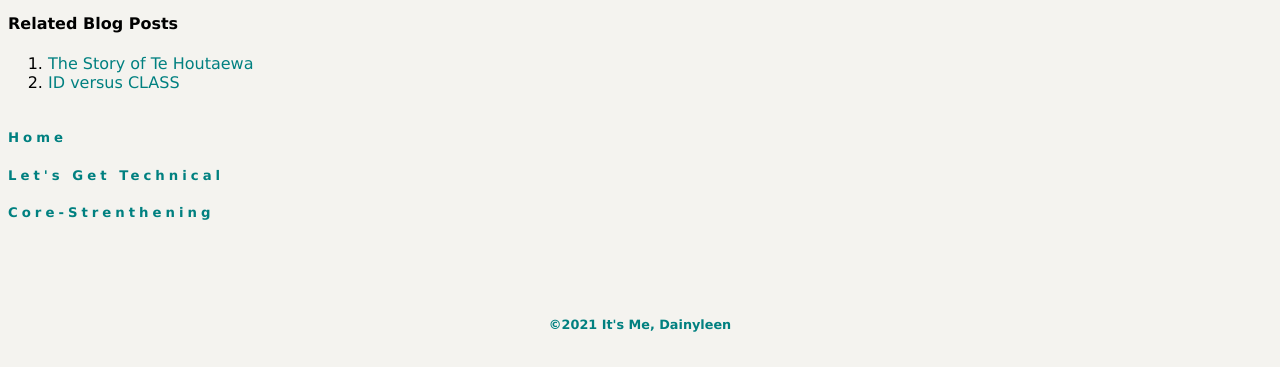
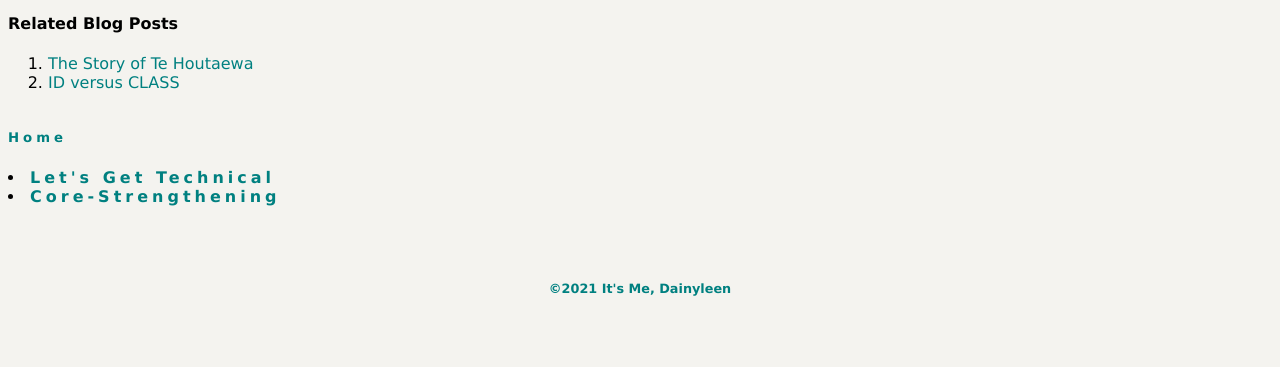
Before and after one commit to dainyleen/dainyleen.github.io, a plain HTML site: page blog/sprint3-technical.html in a window 1280 px wide. Shown: the part 1175-1542 px from the top of the page. After the commit the page ends 1506 px from the top, so only its background shows below. Drawn offline with Linux system fonts and the light colour scheme.

Commit message:
Fixed some links

```diff
--- a/blog/sprint3-technical.html
+++ b/blog/sprint3-technical.html
@@ -68,8 +68,8 @@
 
             <nav>
                 <h5><a href="../index.html">Home</a></h5>
-                <h5><a href="#">Let's Get Technical</a></h5>
-                <h5><a href="#">Core-Strenthening</a></h5>
+                <li><a href="../blog/Let's Get Technical.html">Let's Get Technical</a></li>
+                <li><a href="../blog/Core-Strengthening.html">Core-Strengthening</a></li>
             </nav>
 
             <footer>
```
Also changed, not shown: blog/Core-Strengthening.html (+4 -0 lines), blog/sprint1-core.html (+2 -2 lines), blog/sprint1-technical.html (+3 -3 lines), blog/sprint2-core.html (+2 -2 lines), blog/sprint2-technical.html (+2 -2 lines), blog/sprint3-core.html (+2 -2 lines).
